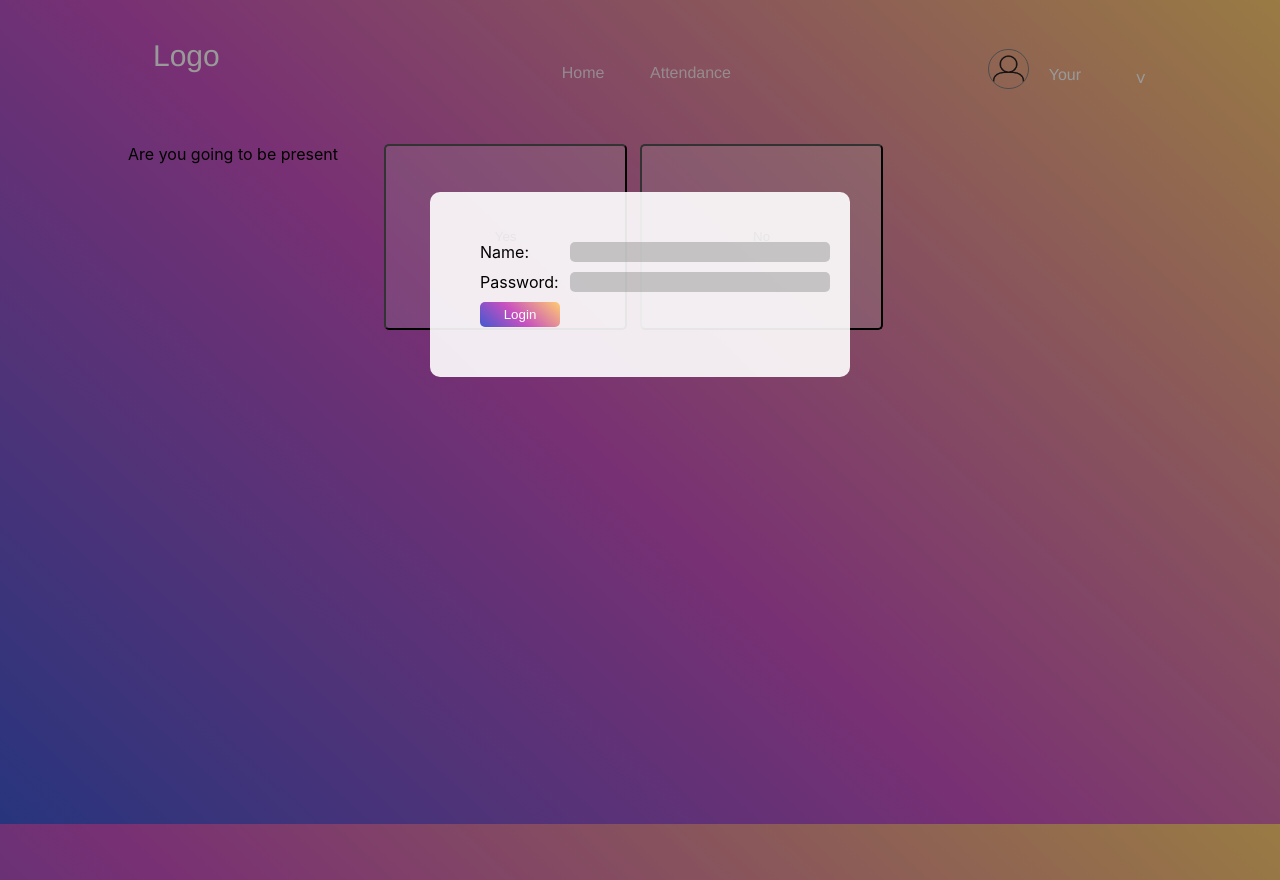
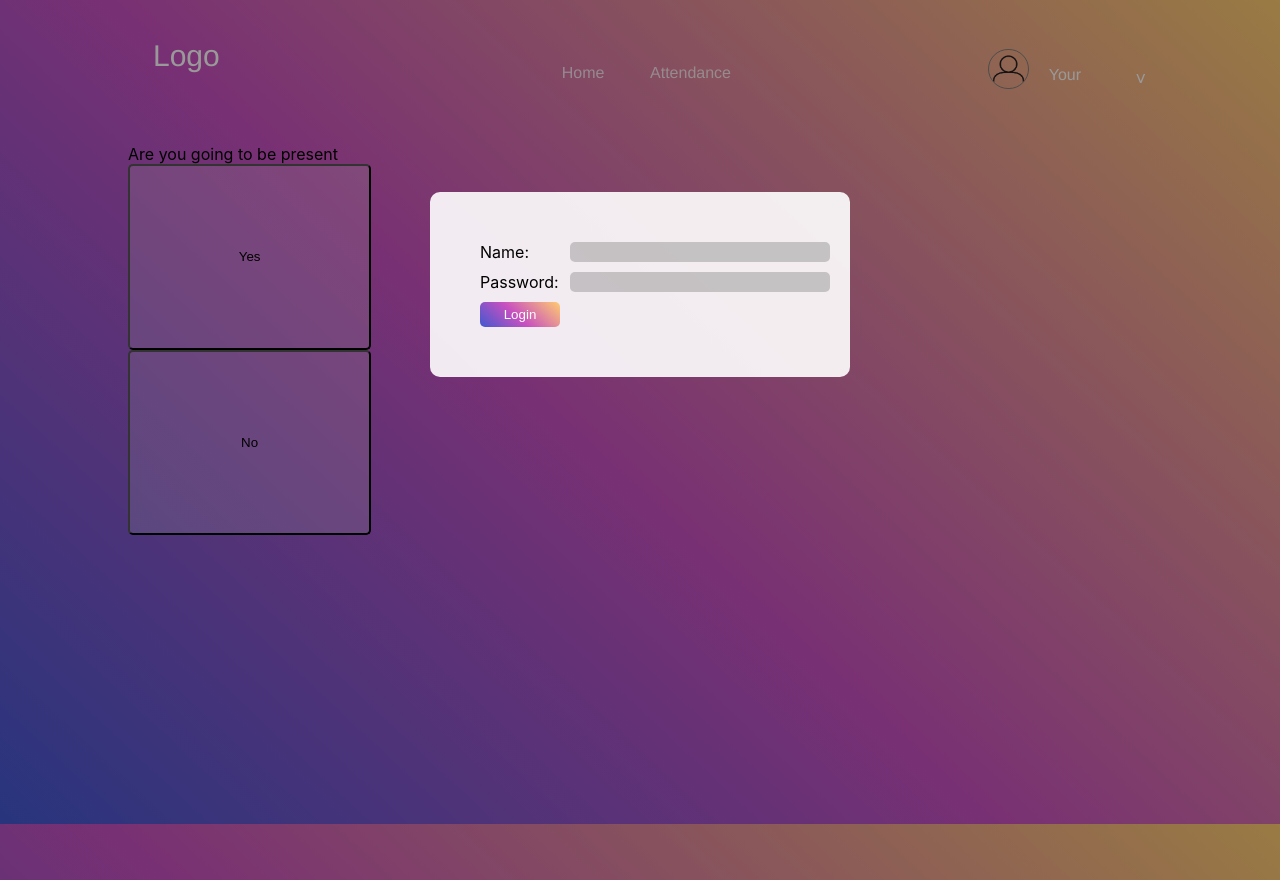
Before and after one commit to lihowithpearl/uafhq, a React (Create React App) app: page / in a window 1280 px wide. Built offline with nearby package versions, Linux system fonts and the light colour scheme.

Commit message:
Update attendance.js

```diff
--- a/src/pages/attendance/attendance.js
+++ b/src/pages/attendance/attendance.js
@@ -5,7 +5,7 @@ import "../login/login";
 import Cookies from 'js-cookie';
 
 const Attendance = () => {
-
+  const [yesno, setYesNo] = useState('yes')
     // const [items, setItems] = useState([]);
     // let [addItem, setAddItem] = useState(false);
     // let [editItem, setEditItem] = useState(false);
@@ -105,10 +105,7 @@ const Attendance = () => {
           ...formData,
           [name]: value,
         });
-        // if(value  === "Present")
-        // {
-        //  handleSubmit(e);
-        // }
+        setYesNo("no");
       };
 
       const handleSubmit = () => {
@@ -130,7 +127,8 @@ const Attendance = () => {
       };
     return (
             <div className="content">
-                 Are you going to be present
+                {yesno == "yes" && <div>
+                  Are you going to be present
                 <button className='item'
                   name="status"
                   value="Present"
@@ -143,6 +141,8 @@ const Attendance = () => {
                   onClick={handleInputChange}>
                     No
                 </button>
+                </div>
+                }
                 <div className="absence-form">
                   {formData.status == "Absent" &&    (<div><h2>Absence Request Form</h2>
                   <form onSubmit={handleSubmit}>
```
